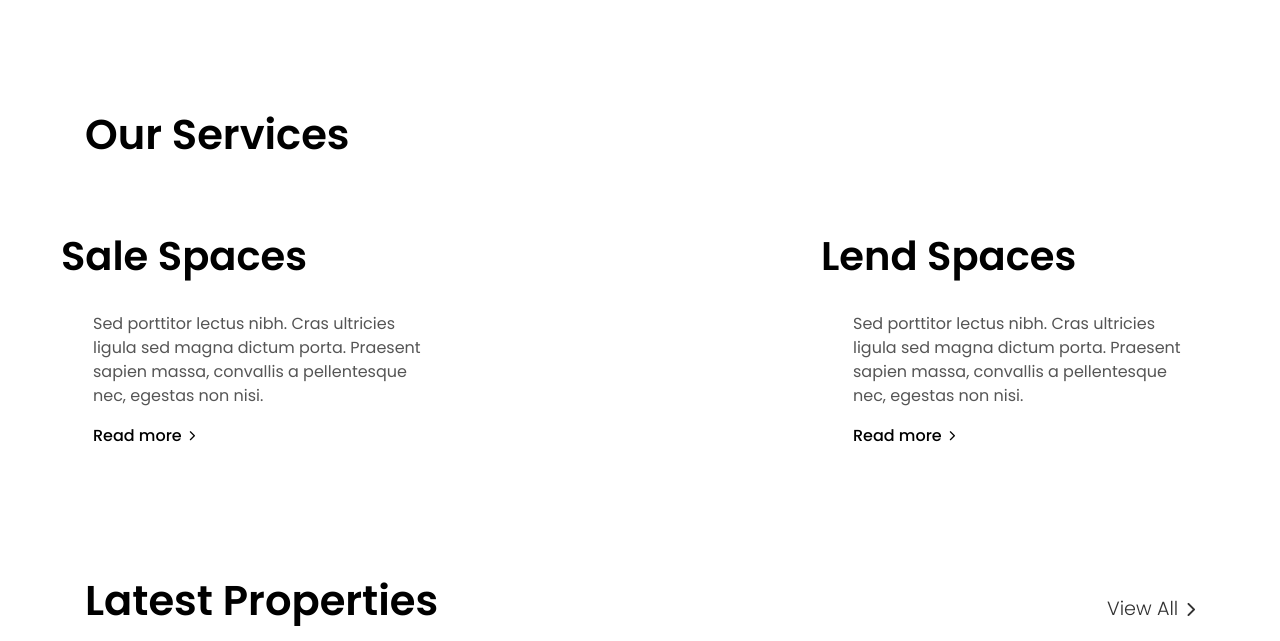
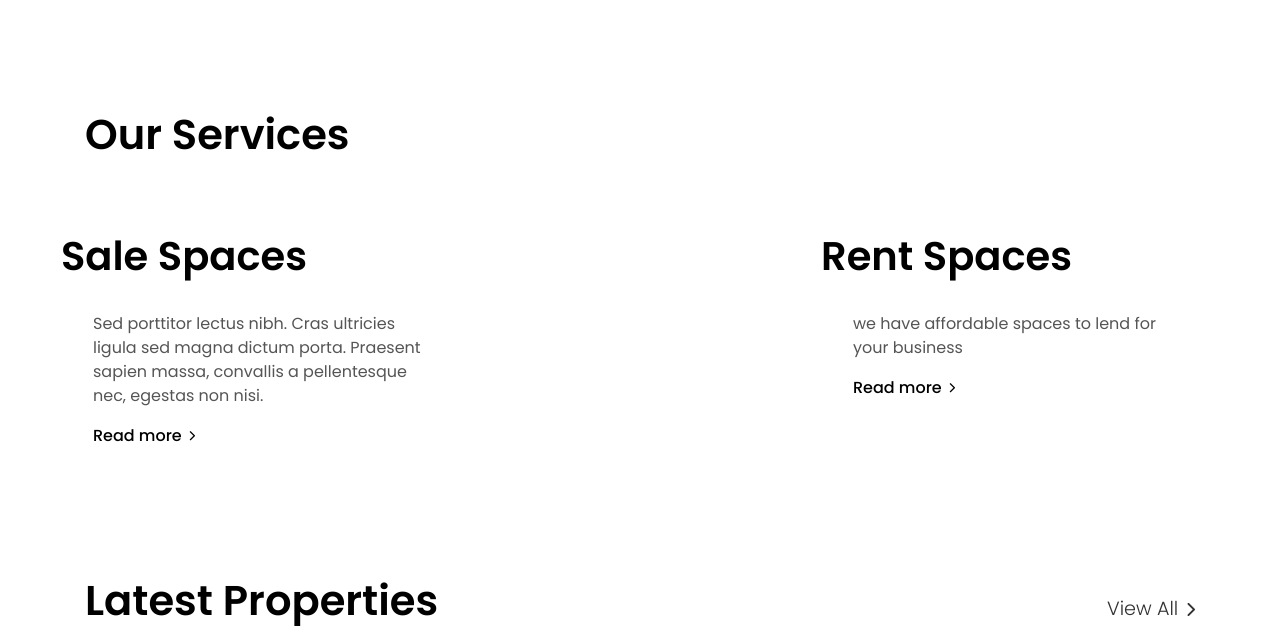
Before and after one commit to shemadiogene/spacebooking, a PHP site: page /tcpdf/ in a window 1280 px wide. Shown: the part 842-1483 px from the top of the page. Run offline with PHP 8.4, Linux system fonts and the light colour scheme; data comes from the database, SQL or seed files in the repository; some libraries are stand-ins or nearby versions.

Commit message:
save to gitHub

```diff
--- a/index.php
+++ b/index.php
@@ -103,14 +103,12 @@
               <div class="card-header-c d-flex">
 
                 <div class="card-title-c align-self-center">
-                  <h2 class="title-c">Lend Spaces</h2>
+                  <h2 class="title-c">Rent Spaces</h2>
                 </div>
               </div>
               <div class="card-body-c">
                 <p class="content-c">
-                  Sed porttitor lectus nibh. Cras ultricies ligula sed magna dictum porta. Praesent sapien massa,
-                  convallis a pellentesque
-                  nec, egestas non nisi.
+                  we have affordable spaces to lend for your business
                 </p>
               </div>
               <div class="card-footer-c">
```
